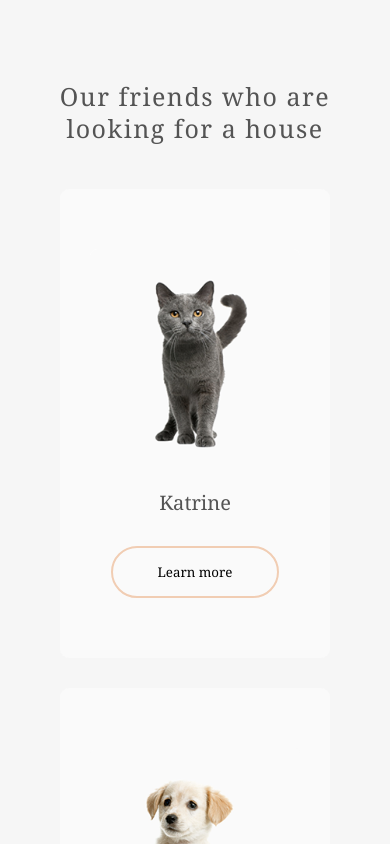
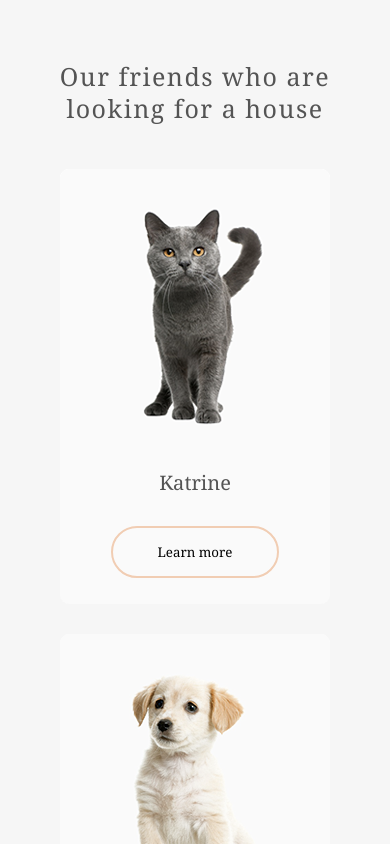
Before and after one commit to ley-na/adaptive-react-component, a React (Create React App) app: page / in a window 390 px wide. Shown: the top 844 px of the page. Built offline with nearby package versions, Linux system fonts and the light colour scheme.

Commit message:
refactor: code refactoring

```diff
--- a/src/components/Article/Article.scss
+++ b/src/components/Article/Article.scss
@@ -6,12 +6,8 @@
   margin-right: auto;
   background-color: #FAFAFA;
   border-radius: 9px;
-  max-width: 270px;
+  width: 270px;
   min-height: 435px;
-
-  @media (max-width: 768px) {
-    padding: 60px 30px;
-  }
 
   @media (max-width: 650px) {
     margin-bottom: 30px;
@@ -19,10 +15,6 @@
     &:last-child {
       margin-bottom: 0;
     }
-  }
-
-  @media (max-width: 320px) {
-    padding: 40px 10px;
   }
 
   &__title {
@@ -38,5 +30,9 @@
     border: 2px solid #F1CDB3;
     border-radius: 100px;
     cursor: pointer;
+
+    &:hover {
+      background-color: #F1CDB3;
+    }
   }
 }
--- a/src/components/Catalog/Catalog.scss
+++ b/src/components/Catalog/Catalog.scss
@@ -3,6 +3,14 @@
   margin-left: auto;
   margin-right: auto;
   padding: 80px 40px;
+
+  @media (max-width: 768px) {
+    padding: 60px 30px;
+  }
+
+  @media (max-width: 320px) {
+    padding: 40px 10px;
+  }
 
   &__title {
     max-width: 400px;
```
